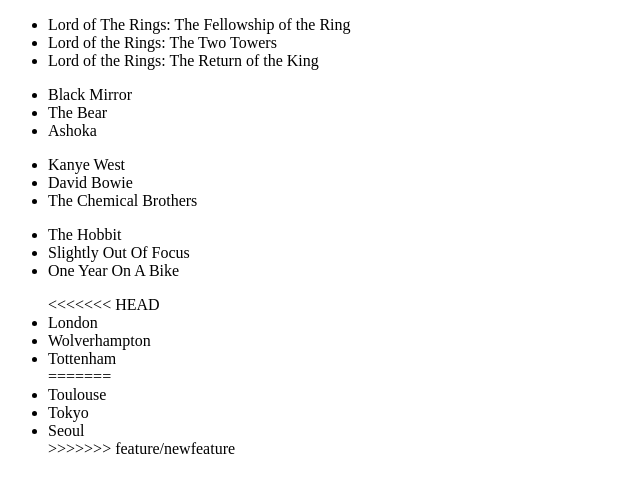
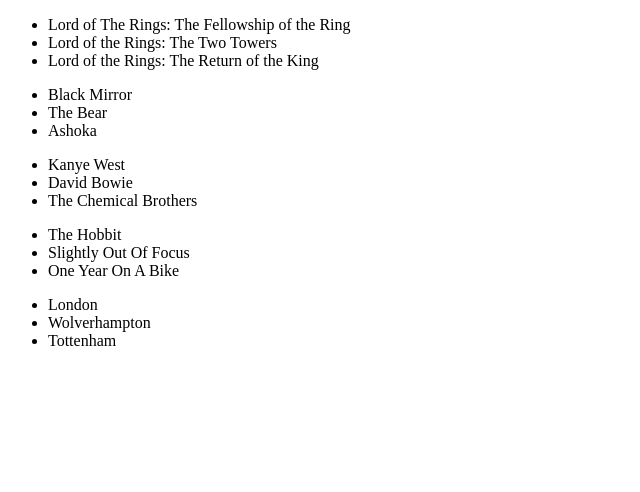
Before and after one commit to Bill2703/my-first-reddy-repo, a plain HTML site: page index.html in a window 1280 px wide. Shown: the whole page, without its empty margins (0-640 px from the left). Drawn offline with Linux system fonts and the light colour scheme.

Commit message:
merge done

```diff
--- a/index.html
+++ b/index.html
@@ -27,15 +27,9 @@
         <li>One Year On A Bike</li>
     </ul>
     <ul>
-<<<<<<< HEAD
         <li>London</li>
         <li>Wolverhampton</li>
         <li>Tottenham</li>
-=======
-        <li>Toulouse</li>
-        <li>Tokyo</li>
-        <li>Seoul</li>
->>>>>>> feature/newfeature
     </ul>
 </body>
 </html>
```
